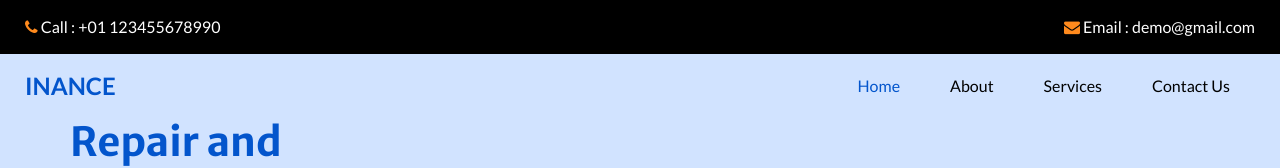
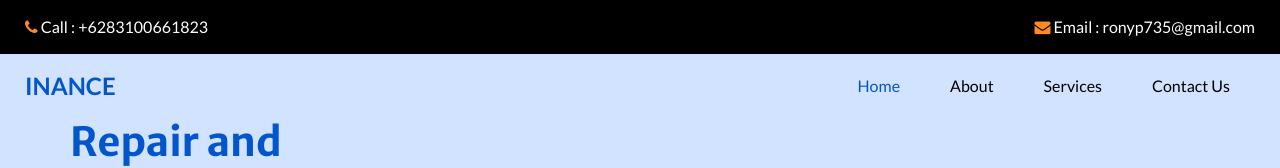
Before and after one commit to Ronyart56/New, a plain HTML site: page index.html in a window 1280 px wide. Shown: the top 168 px of the page. Drawn offline with nearby package versions, Linux system fonts and the light colour scheme; some packages are replaced by stand-ins of ours.

Commit message:
Update index.html

```diff
--- a/index.html
+++ b/index.html
@@ -38,13 +38,13 @@
             <a href="">
               <i class="fa fa-phone" aria-hidden="true"></i>
               <span>
-                Call : +01 123455678990
+                Call : +6283100661823
               </span>
             </a>
             <a href="">
               <i class="fa fa-envelope" aria-hidden="true"></i>
               <span>
-                Email : demo@gmail.com
+                Email : ronyp735@gmail.com
               </span>
             </a>
           </div>
```
